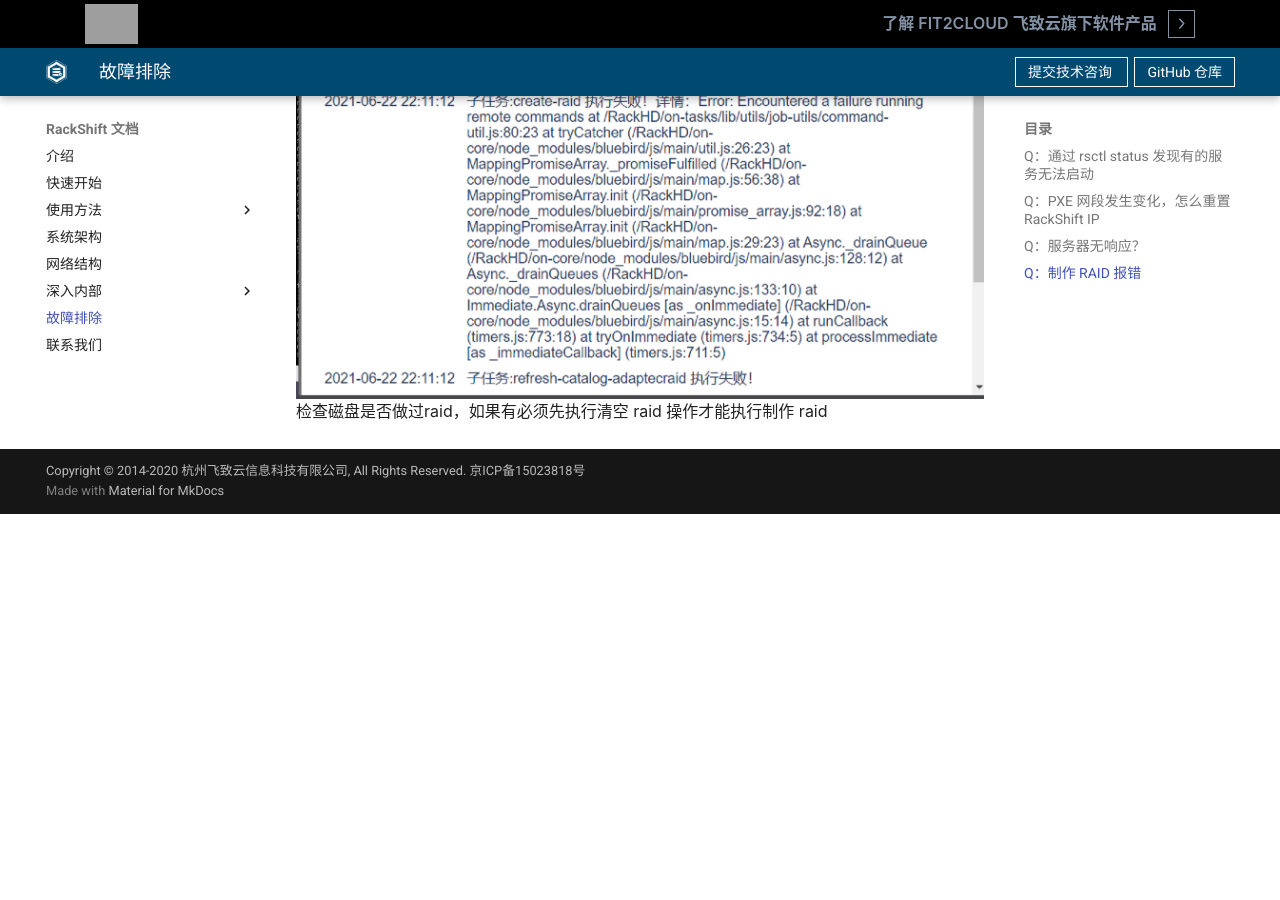
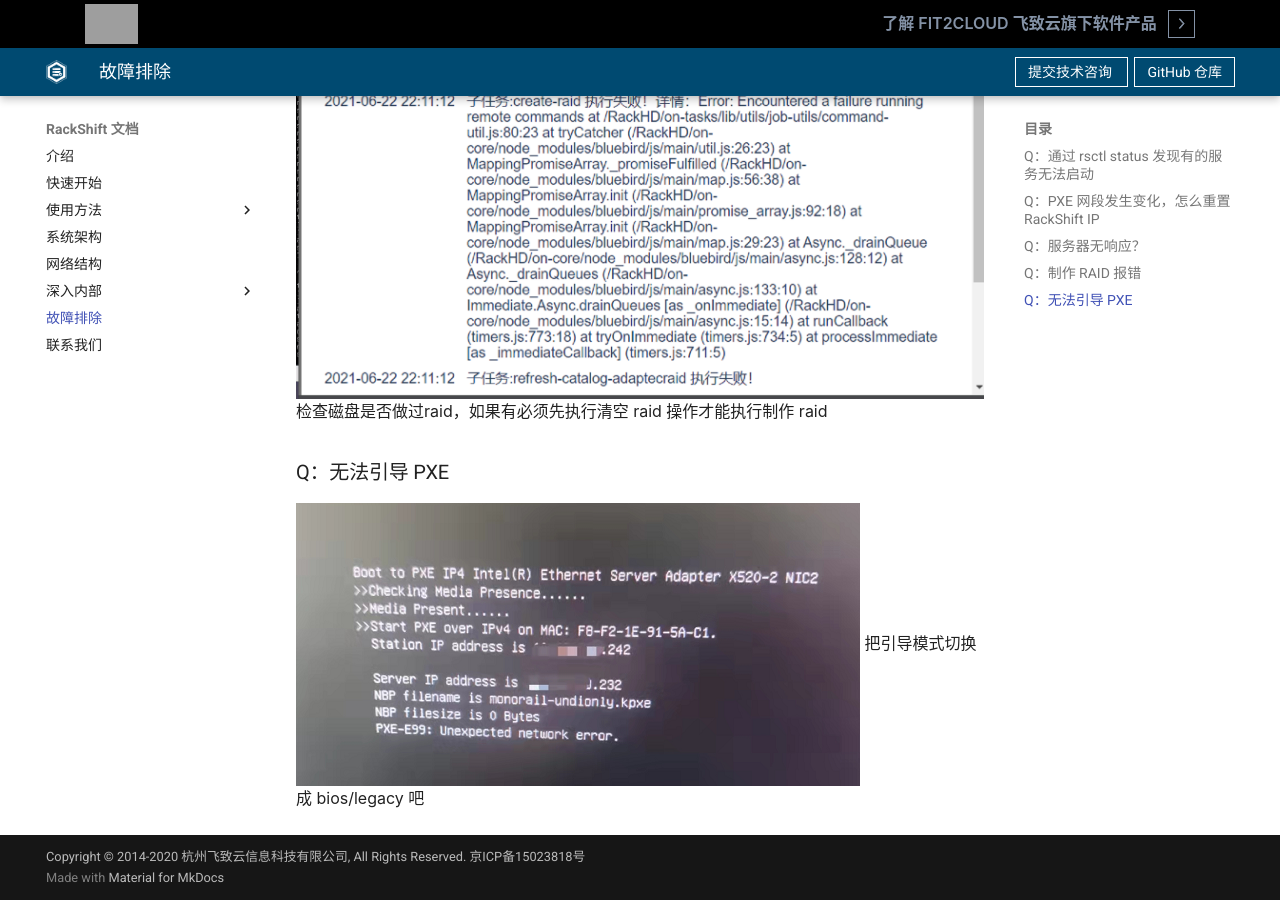
Before and after one commit to fit2cloud/rackshift-docs-static, an MkDocs documentation site: the page built from docs/faq.md, in a window 1280 px wide and 900 px high, scrolled down 1414 px. Built offline with MkDocs 1.6.1 and Material for MkDocs 9.7.7, drawn with Linux system fonts in a browser that asks for light colours; the version menu is left out; before the commit the page ends 1928 px from its top, so only the background shows below that; grey boxes are pictures that could not be loaded.

Commit message:
docs:更新 faq

```diff
--- a/docs/faq.md
+++ b/docs/faq.md
@@ -16,3 +16,7 @@
 ### Q：制作 RAID 报错
 ![img.png](static/faq/img.png)
 检查磁盘是否做过raid，如果有必须先执行清空 raid 操作才能执行制作 raid
+
+### Q：无法引导 PXE
+![img.png](static/faq/uefi.png)
+把引导模式切换成 bios/legacy 吧
```
Also changed, not shown: docs/static/faq/uefi.png (added).
